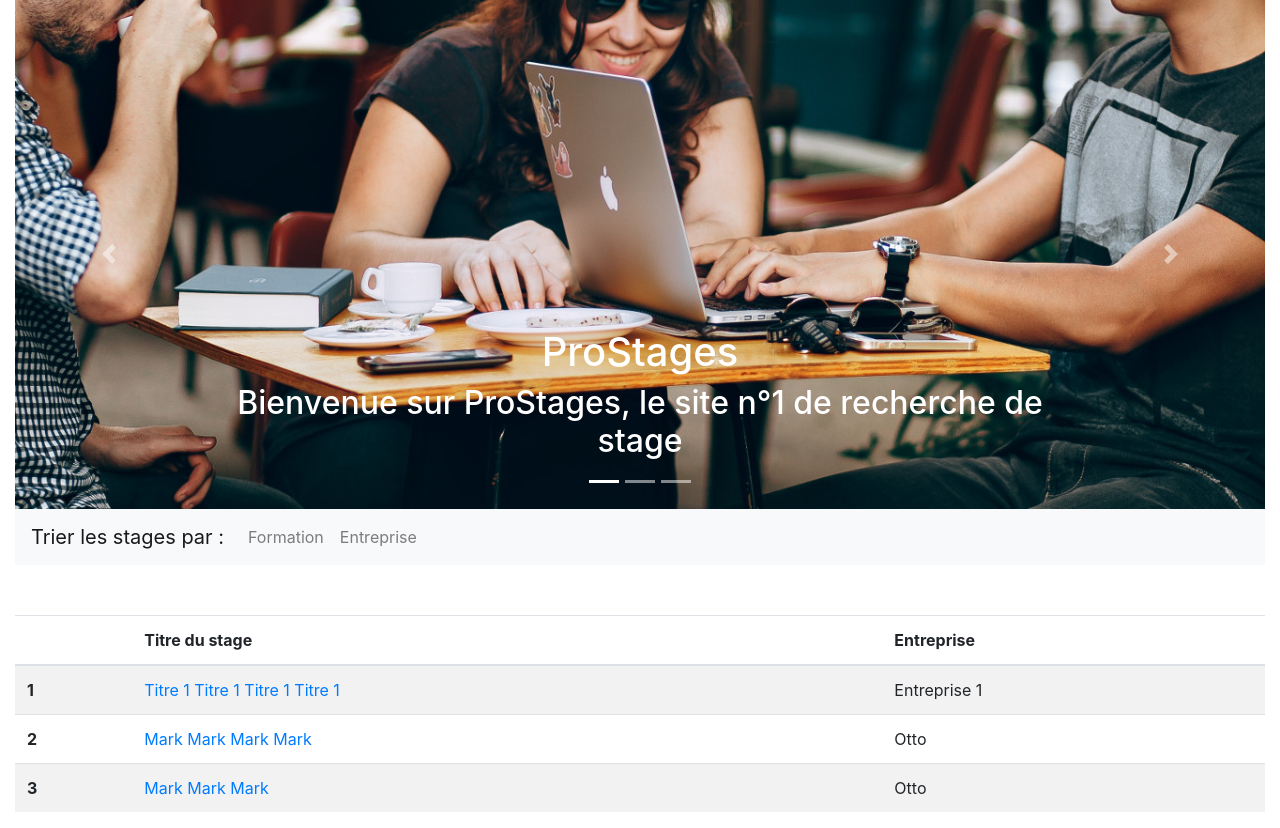
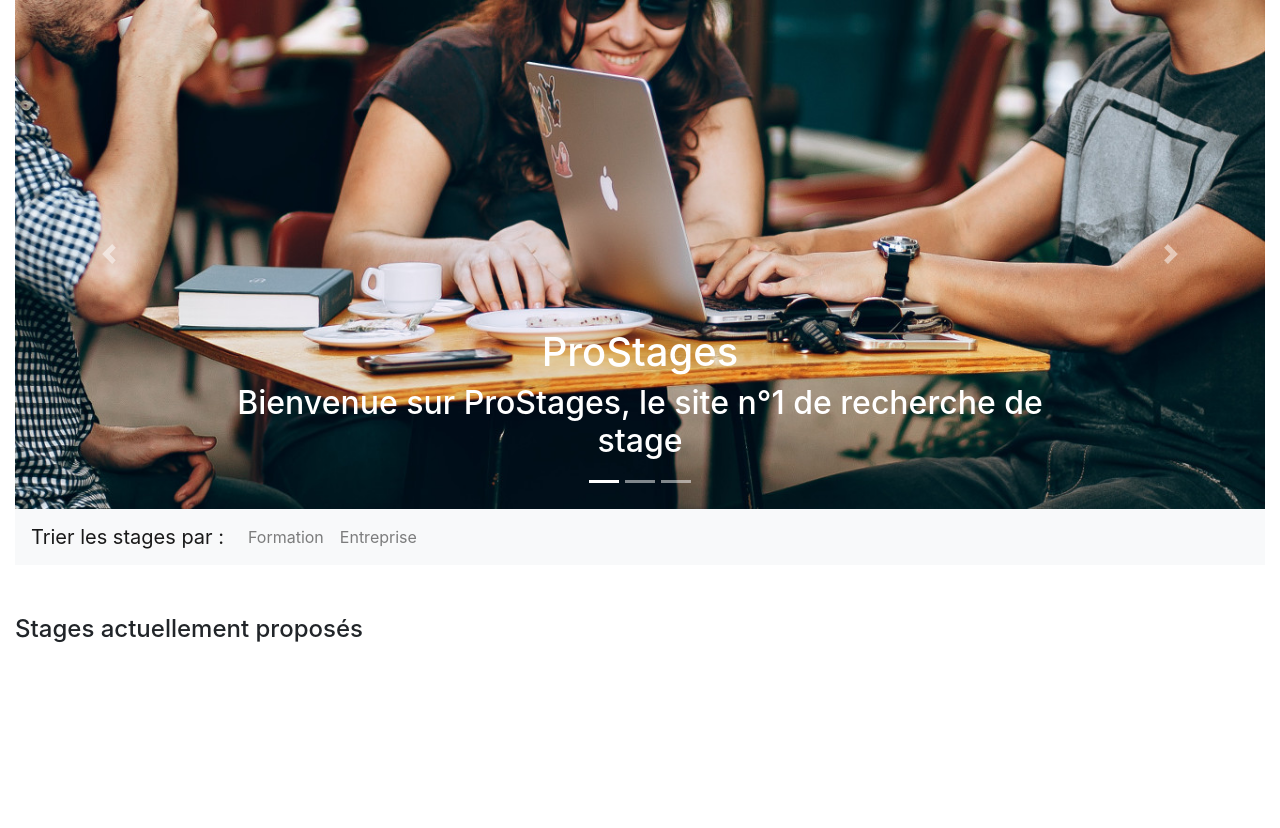
Before and after one commit to Thomas-Nadal/ProStages, a Symfony app: template templates/pro_stages/index.html.twig in a window 1280 px wide. After the commit the page ends 642 px from the top, so only its background shows below. Run offline with Twig, Linux system fonts and the light colour scheme; the template is opened without the code that fills it, so the values that code supplies are empty; some libraries are stand-ins or nearby versions.

Commit message:
Modification des requetes vers la BD, celle par nom d'entreprise marche, pas celle par nom de formation

```diff
--- a/templates/pro_stages/index.html.twig
+++ b/templates/pro_stages/index.html.twig
@@ -68,38 +68,23 @@
 
 {% block contenu %}
 	<div class="container-fluid" style="padding-top: 50px">
-		<div class="row">
-			<div class="col-12">
-				<table class="table table-striped">
-				  <thead>
-						<tr>
-						  <th scope="col"></th>
-						  <th scope="col">Titre du stage</th>
-						  <th scope="col">Entreprise</th>
-						</tr>
-				  </thead>
-				  <tbody>
-
-					<tr>
-						<th scope="row">1</th>
-						<td><a href="/stages/1">Titre 1 Titre 1 Titre 1 Titre 1</a></td>
-						<td>Entreprise 1</td>
-					</tr>
-					<tr>
-					  <th scope="row">2</th>
-					  <td><a href="/stages/2">Mark Mark Mark Mark</a></td>
-					  <td>Otto</td>
-					</tr>
-					<tr>
-					  <th scope="row">3</th>
-					  <td><a href="/stages/3">Mark Mark Mark</a></td>
-					  <td>Otto</td>
-					</tr>
-				  </tbody>
-				</table>
+			<div class="row">
+				<div class="col-12">
+					<div class="panel panel-default">
+						<div class="panel-heading"><h4>Stages actuellement proposés</h4></div>
+						<ul class="list-group">
+							{% for stageCourant in stages %}
+								<li class="list-group-item">
+									<a href="{{ path('ProStages_Stages', {'id':stageCourant.id}) }}">
+										{{stageCourant.titre}} - {{stageCourant.entreprise.nom}}
+									</a>
+								</li>
+							{% endfor %}
+						</ul>
+					</div>
+				</div>
 			</div>
 		</div>
-	</div>
 {% endblock %}
 
 {% block footer %}
--- a/templates/pro_stages/listeEntreprises.html.twig
+++ b/templates/pro_stages/listeEntreprises.html.twig
@@ -23,7 +23,7 @@
 				<div class="col-md-4 col-sm-6 col-xs-12" align="center" style="padding-top: 20px; padding-bottom: 20px">
 					<div class="card" style="width: 15rem;">
 					  <div class="card-header" align="center">
-						<a href="/">{{ entrepriseCourante.nom }}</a>
+						<a href="{{ path('ProStages_Stages_Par_Nom_Entreprise', {'nomEntreprise':entrepriseCourante.nom}) }}">{{ entrepriseCourante.nom }}</a>
 					  </div>
 					  <ul class="list-group list-group-flush">
 						<li class="list-group-item">{{ entrepriseCourante.activite }}</li>
--- a/templates/pro_stages/listeFormations.html.twig
+++ b/templates/pro_stages/listeFormations.html.twig
@@ -24,7 +24,7 @@
 					<div class="col-md-4 col-sm-6 col-xs-12" align="center" style="padding-top: 20px; padding-bottom: 20px">
 						<div class="card" style="width: 15rem;">
 						  <div class="card-header" align="center">
-							<a href="/">{{ formationCourante.nomCourt }}</a>
+							<a href="{{ path('ProStages_Stages_Par_Nom_Formation', {'nomFormation':formationCourante.nomCourt}) }}">{{ formationCourante.nomCourt }}</a>
 						  </div>
 						  <ul class="list-group list-group-flush">
 							<li class="list-group-item">{{ formationCourante.nomLong }}</li>
```
Also changed, not shown: src/Controller/ProStagesController.php (+32 -1 lines), src/Repository/StageRepository.php (+40 -0 lines).
